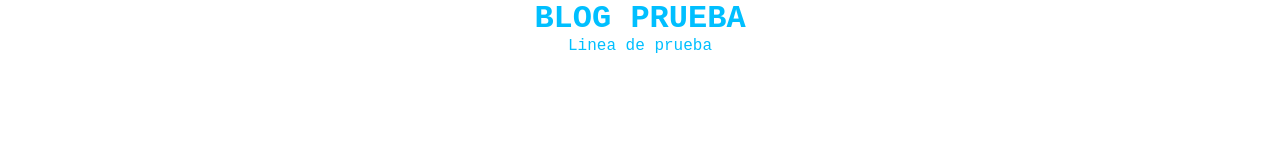
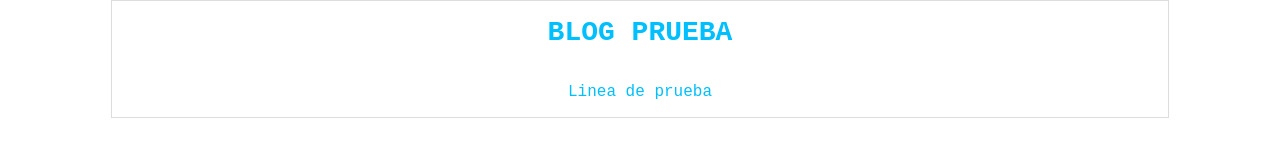
Before and after one commit to santigarh/BLOG, a plain HTML site: page index.html in a window 1280 px wide. Drawn offline with Linux system fonts and the light colour scheme.

Commit message:
Cambio de estilos

```diff
--- a/index.html
+++ b/index.html
@@ -8,7 +8,10 @@
     <link rel="stylesheet" href="/styles/style.css">
 </head>
 <body>
-    <h1>BLOG PRUEBA</h1>
-    <p>Linea de prueba</p>
+    <main class="container">
+        <h1>BLOG PRUEBA</h1>
+        <p>Linea de prueba</p>
+    </main>
+
 </body>
 </html>
--- a/styles/style.css
+++ b/styles/style.css
@@ -9,3 +9,15 @@ body{
     padding: 0;
 
   }
+
+  .container{
+    width: 80%;
+    padding: 1em;
+    text-align: center;
+    border:1px solid #ddd;
+    margin:0 auto;
+  }
+  .container h1{
+      font-size: 28px;
+      margin-bottom: 35px;
+  }
```
